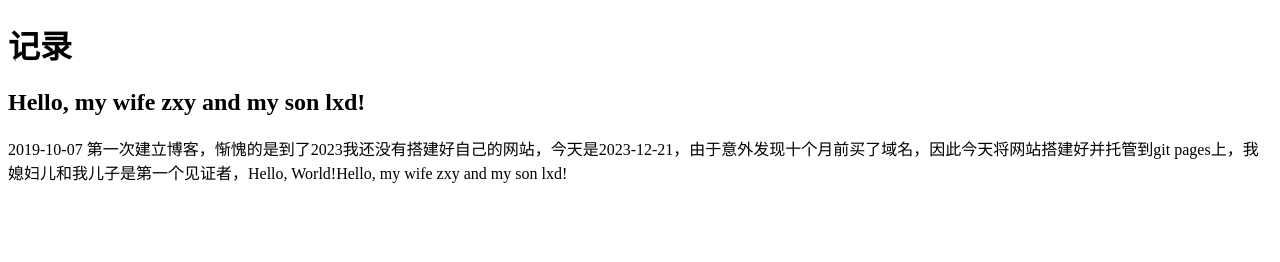
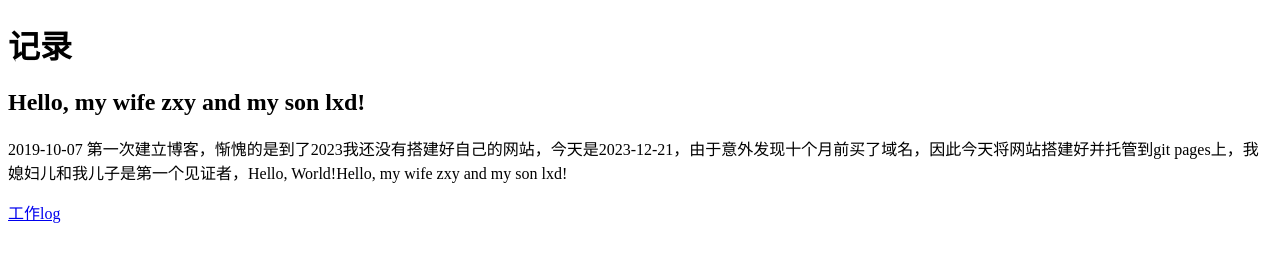
Before and after one commit to liuzhiyuan562/liuzhiyuan562.github.io, a plain HTML site: page index.html in a window 1280 px wide. Drawn offline with Linux system fonts and the light colour scheme.

Commit message:
2023-12-24

```diff
--- a/index.html
+++ b/index.html
@@ -9,7 +9,7 @@
 <body>
     <h1>记录</h1>
     <h2>Hello, my wife zxy and my son lxd!</h2>
-    <body>2019-10-07 第一次建立博客，惭愧的是到了2023我还没有搭建好自己的网站，今天是2023-12-21，由于意外发现十个月前买了域名，因此今天将网站搭建好并托管到git pages上，我媳妇儿和我儿子是第一个见证者，Hello, World!Hello, my wife zxy and my son lxd!</body>
-    <!-- Your content goes here -->
+    <p>2019-10-07 第一次建立博客，惭愧的是到了2023我还没有搭建好自己的网站，今天是2023-12-21，由于意外发现十个月前买了域名，因此今天将网站搭建好并托管到git pages上，我媳妇儿和我儿子是第一个见证者，Hello, World!Hello, my wife zxy and my son lxd!</p>
+    <p><a href="./log/work_log/daily_log/typora_log/log_1.md">工作log </a></p>
 </body>
 </html>
```
